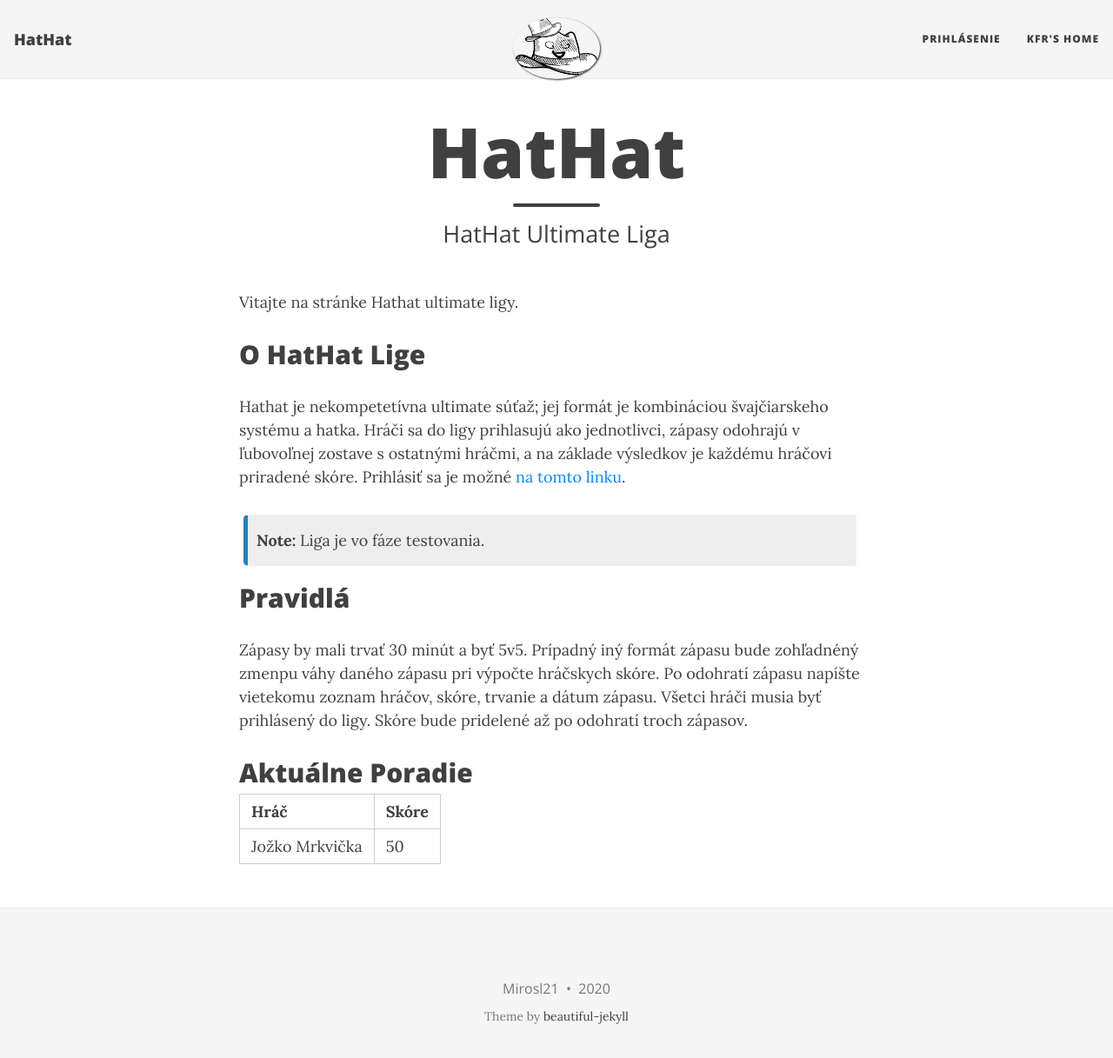
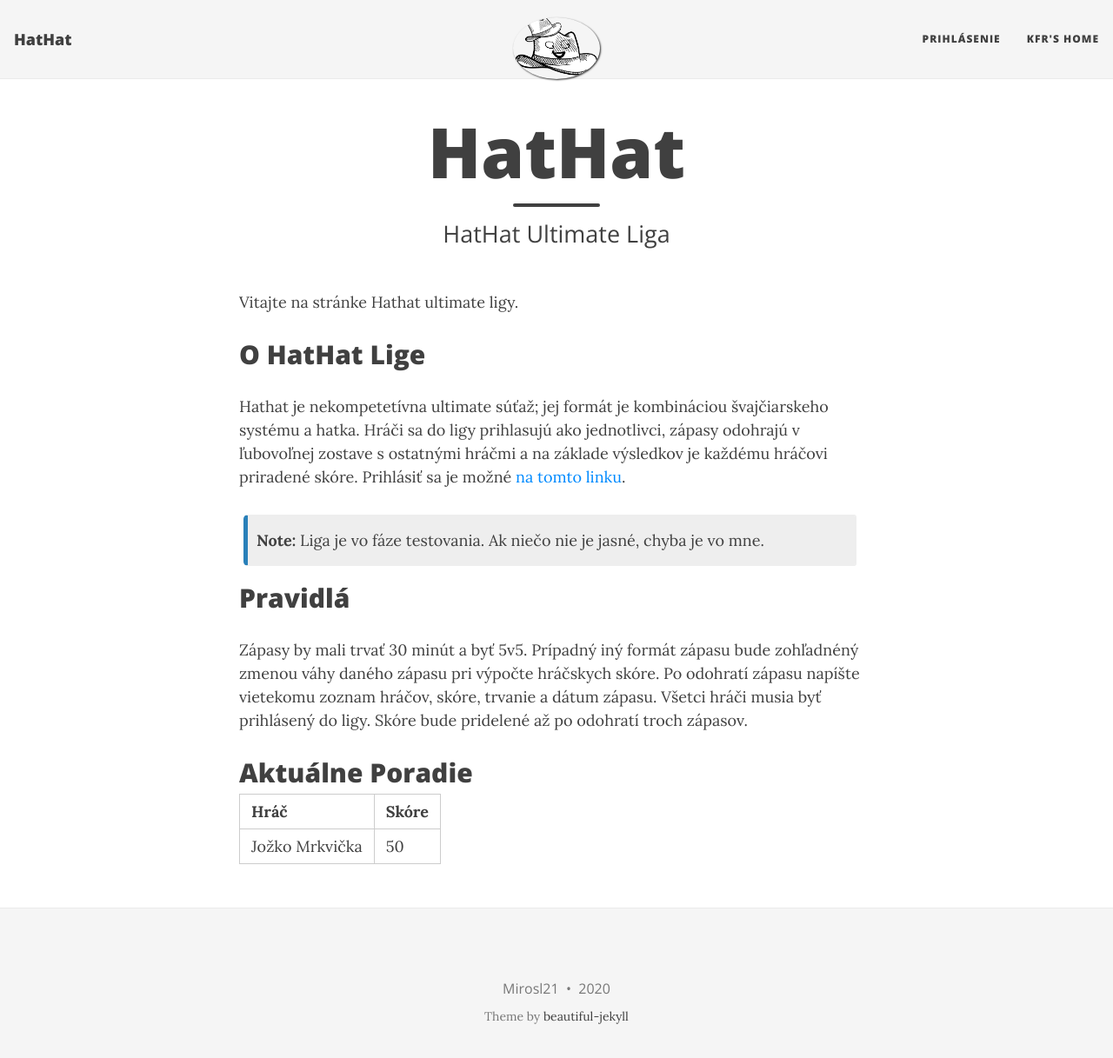
Before and after one commit to hohohat/hohohat.github.io, a Jekyll site: the page built from index.md, in a window 1280 px wide and 1230 px high. Shown: the top 1217 px of the window at 87% size. Built offline with Jekyll 4.4.1, drawn with Linux system fonts in a browser that asks for light colours; nearby versions of some CDN libraries.

Commit message:
Update index.md

```diff
--- a/index.md
+++ b/index.md
@@ -8,14 +8,14 @@ Vitajte na stránke Hathat ultimate ligy.
 
 ## O HatHat Lige
 
-Hathat je nekompetetívna ultimate súťaž; jej formát je kombináciou švajčiarskeho systému a hatka. Hráči sa do ligy prihlasujú ako jednotlivci, zápasy odohrajú v ľubovoľnej zostave s ostatnými hráčmi, a na základe výsledkov je každému hráčovi priradené skóre. Prihlásiť sa je možné [na tomto linku](https://miroslav21.github.io/prihlasenie).
+Hathat je nekompetetívna ultimate súťaž; jej formát je kombináciou švajčiarskeho systému a hatka. Hráči sa do ligy prihlasujú ako jednotlivci, zápasy odohrajú v ľubovoľnej zostave s ostatnými hráčmi a na základe výsledkov je každému hráčovi priradené skóre. Prihlásiť sa je možné [na tomto linku](https://miroslav21.github.io/prihlasenie).
 
 {: .box-note}
-**Note:** Liga je vo fáze testovania.
+**Note:** Liga je vo fáze testovania. Ak niečo nie je jasné, chyba je vo mne.
 
 ## Pravidlá
 
-Zápasy by mali trvať 30 minút a byť 5v5. Prípadný iný formát zápasu bude zohľadnéný zmenpu váhy daného zápasu pri výpočte hráčskych skóre. Po odohratí zápasu napíšte vietekomu zoznam hráčov, skóre, trvanie a dátum zápasu. Všetci hráči musia byť prihlásený do ligy. Skóre bude pridelené až po odohratí troch zápasov.
+Zápasy by mali trvať 30 minút a byť 5v5. Prípadný iný formát zápasu bude zohľadnéný zmenou váhy daného zápasu pri výpočte hráčskych skóre. Po odohratí zápasu napíšte vietekomu zoznam hráčov, skóre, trvanie a dátum zápasu. Všetci hráči musia byť prihlásený do ligy. Skóre bude pridelené až po odohratí troch zápasov.
 
 ## Aktuálne Poradie
 
```
